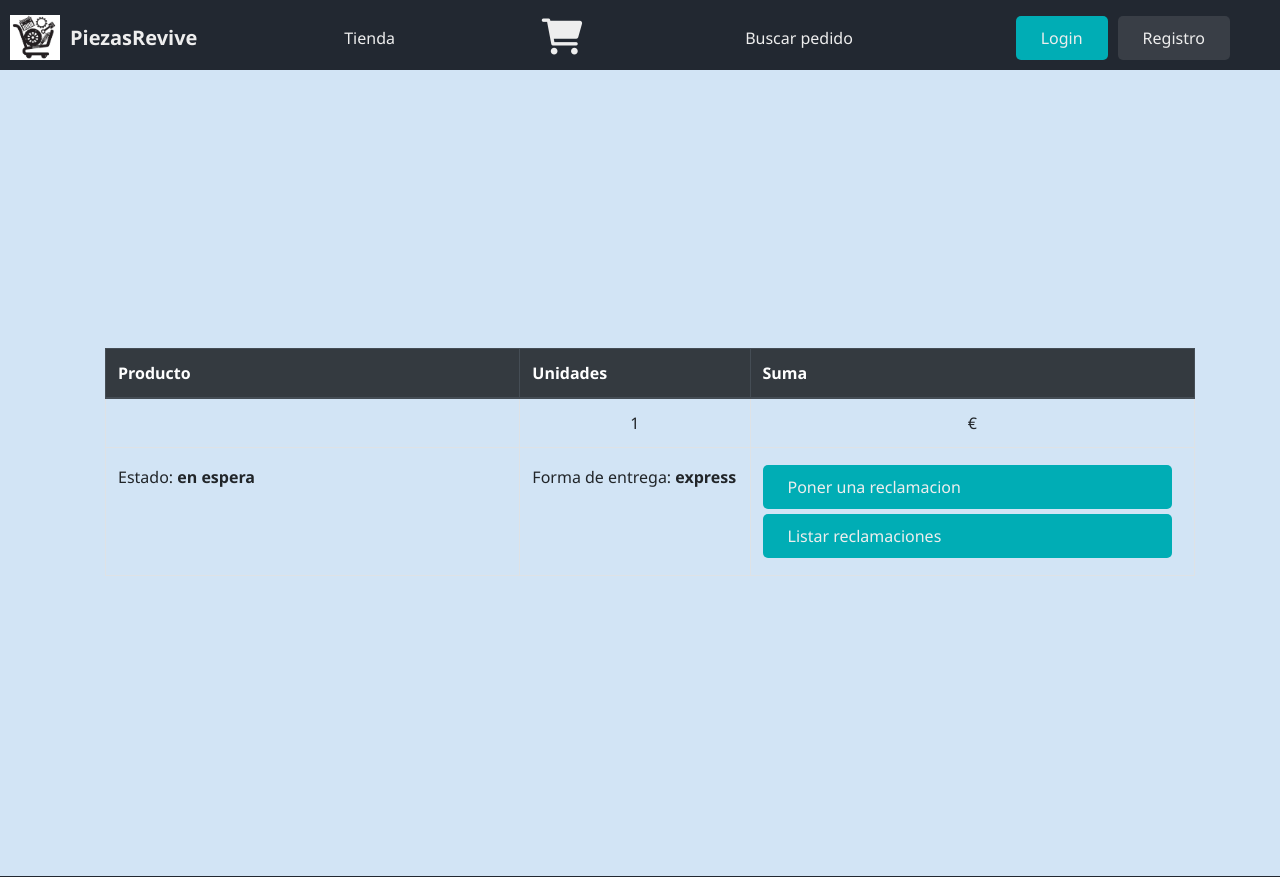
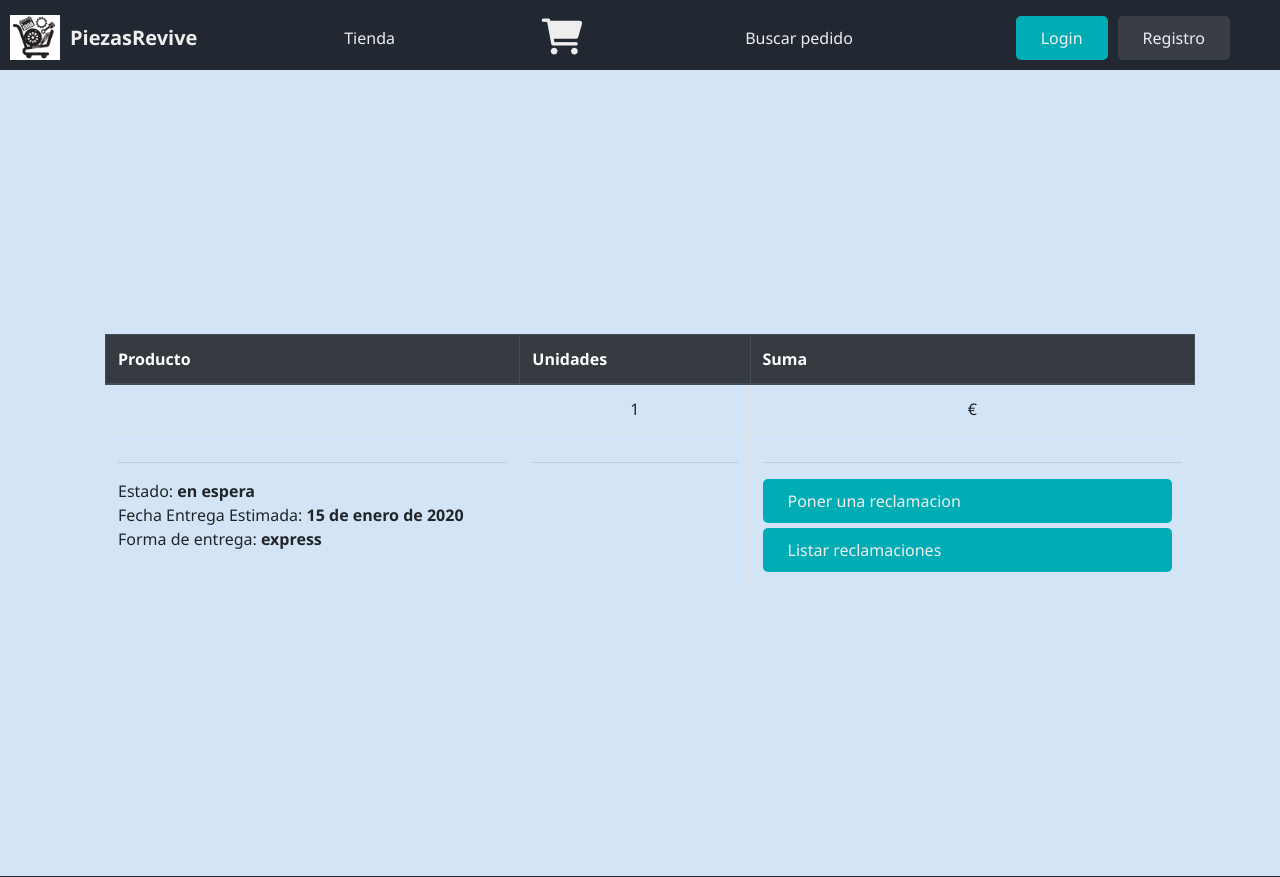
Before and after one commit to diegarlin/piezasRevive, a Django app: template pedido/templates/show.html in a window 1280 px wide. Shown: the top 877 px of the page. Run offline with Django 4.2, Linux system fonts and the light colour scheme; data comes from the database, SQL or seed files in the repository; tables that the repository leaves empty hold one stand-in row (values such as "Sample post"); the template is opened without the code that fills it: values that come from a table or form of the project are taken from there, most other values are stand-ins (such as "Sample title", 1, 10 or a date in 2020); some libraries are stand-ins or nearby versions.

Commit message:
feat: fecha entrega estimada dependiendo f entrega

```diff
--- a/pedido/models.py
+++ b/pedido/models.py
@@ -9,7 +9,7 @@ class Pedido(models.Model):
     apellido_cliente=models.CharField(max_length=50)
     email=models.EmailField()
     usuario = models.ForeignKey(User, on_delete=models.CASCADE, blank=True, null=True)
-
+    fecha_entrega_estimada = models.DateField(blank=True, null=True)
     EN_ESPERA = 'en_espera'
     ENVIADO = 'enviado'
     ENTREGADO = 'entregado'
--- a/pedido/templates/form.html
+++ b/pedido/templates/form.html
@@ -42,7 +42,7 @@
             </select>
           </div>
           <div class="form-group">
-            <label for="formaPago">Forma entrega: </label>
+            <label for="formaEntrega">Forma entrega: </label>
             <select required=true class="form-control" name="formaEntrega">
               <option value="express">Express</option>
               <option value="normal">Normal</option>
--- a/pedido/templates/show.html
+++ b/pedido/templates/show.html
@@ -27,9 +27,14 @@
 
     <tfoot>
       <tr>
-        <td> <p>Estado: <b>{% if pedido.estado_pedido == 'en_espera' %}en espera{% else %}{{pedido.estado_pedido}}{% endif %}</b></p></td>
-        <td><p>Forma de entrega: <b>{{ pedido.forma_entrega }}</b></p></td>
-        <td><p><a class="login-button" href="/reclamaciones/{{pedido_id}}">Poner una reclamacion</a></p>
+        <td> <hr>Estado: <b>{% if pedido.estado_pedido == 'en_espera' %}en espera{% else %}{{pedido.estado_pedido}}{% endif %}</b>
+        </br>
+          Fecha Entrega Estimada: <b>{{ pedido.fecha_entrega_estimada }}</b>
+        </br>
+          Forma de entrega: <b>{{ pedido.forma_entrega }}</b></td>
+          <td><hr></td>
+
+        <td><hr><p><a class="login-button" href="/reclamaciones/{{pedido_id}}">Poner una reclamacion</a></p>
             <p><a class="login-button" href="/listar_reclamaciones_pedido/{{pedido_id}}">Listar reclamaciones</a></p>
         </td>
 
```
Also changed, not shown: pagos/views.py (+7 -1 lines), pedido/templates/pedidos.html (+6 -4 lines), pedido/migrations/0004_pedido_fecha_entrega_estimada.py (added).
